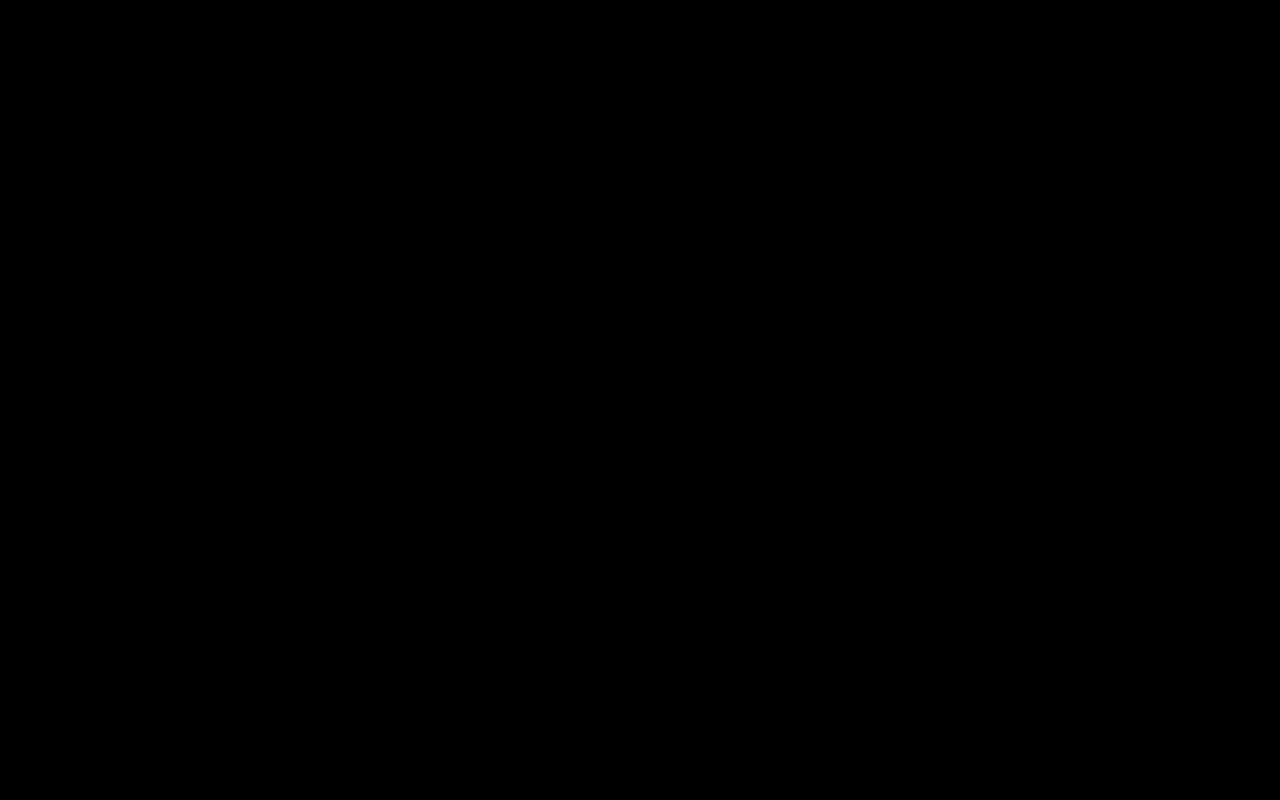
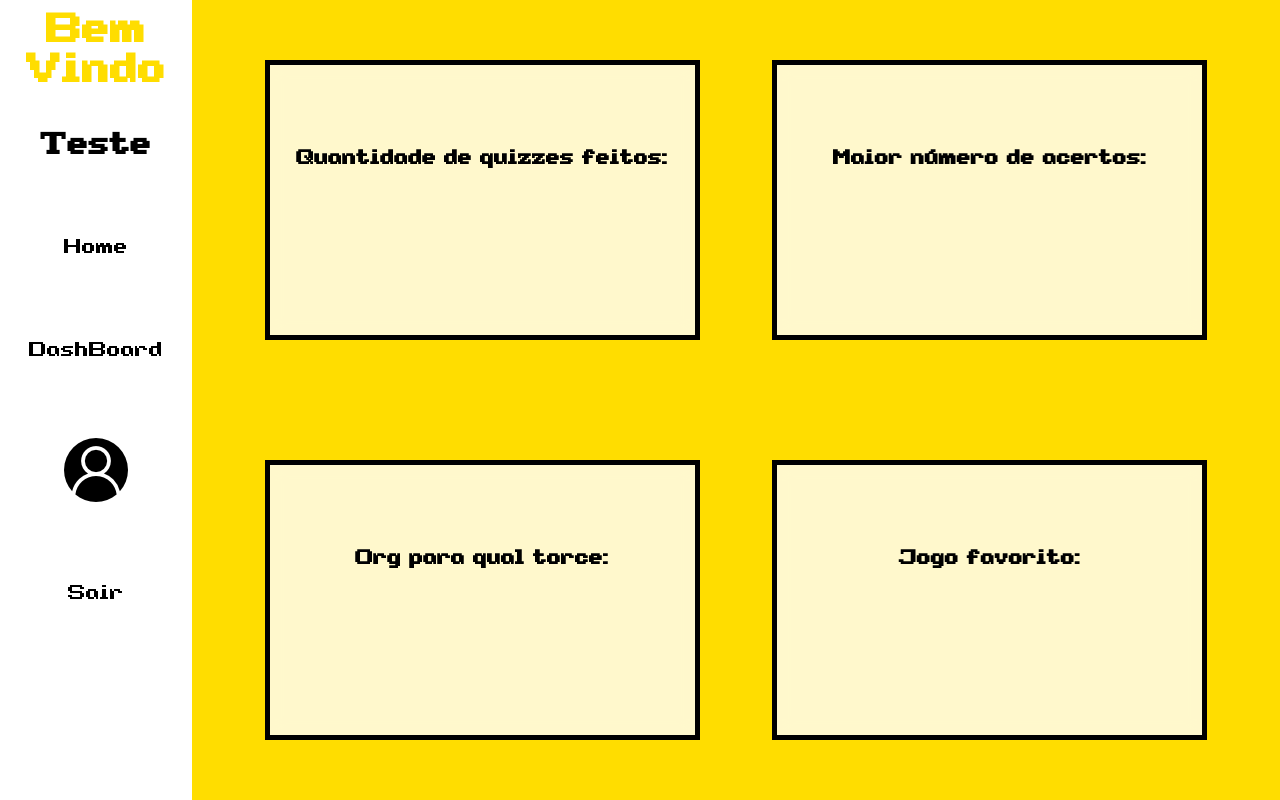
Before and after one commit to DanielRRSilva/ProjetoIndividual, a website: page site/public/perfil.html in a window 1280 px wide. Drawn offline with Linux system fonts and the light colour scheme; no server answers.

Commit message:
pagina de perfil feita e integrada ao banco

```diff
--- a/site/app.js
+++ b/site/app.js
@@ -13,6 +13,7 @@ var usuarioRouter = require("./src/routes/usuarios");
 var formularioRouter = require("./src/routes/formulario");
 var quizRouter = require("./src/routes/quiz");
 var dashboardRouter = require("./src/routes/dashboard");
+var perfilRouter = require("./src/routes/perfil");
 
 app.use(express.json());
 app.use(express.urlencoded({ extended: false }));
@@ -25,6 +26,7 @@ app.use("/usuarios", usuarioRouter);
 app.use("/formulario", formularioRouter);
 app.use("/quiz", quizRouter);
 app.use("/dashboard", dashboardRouter);
+app.use("/perfil", perfilRouter);
 
 app.listen(PORTA, function () {
     console.log(`Servidor do seu site já está rodando! Acesse o caminho a seguir para visualizar: http://localhost:${PORTA} \n
--- /dev/null
+++ b/site/public/css/perfil.css
@@ -0,0 +1,71 @@
+body {
+    display: flex;
+}
+
+.sideMenu {
+    width: 15%;
+    height: 100%;
+    background-color: #fff;
+    display: flex;
+    flex-direction: column;
+    align-items: center;
+}
+
+nav{
+    width: 100%;
+    height: 65%;
+}
+
+ul {
+    width: 100%;
+    height: 100%;
+    list-style: none;
+    display: flex;
+    flex-direction: column;
+    align-items: center;
+    justify-content: space-evenly;
+}
+
+a{
+    color: #000;
+    text-align: center;
+}
+
+h1 {
+    margin-top: 10px;
+    color: #ffdd00;
+}
+
+.bannerPerfil {
+    width: 85%;
+    height: 100%;
+    background-color: #ffdd00;
+}
+
+.cardsTop {
+    width: 100%;
+    height: 50%;
+    display: flex;
+    justify-content: space-evenly;
+    align-items: center;
+}
+
+.cardsBot {
+    width: 100%;
+    height: 50%;
+    display: flex;
+    justify-content: space-evenly;
+    align-items: center;
+}
+
+.card {
+    width: 40%;
+    height: 70%;
+    background-color: rgba(255, 255, 255, 0.8);
+    backdrop-filter: blur(10px);
+    border: 5px solid #000;
+    display: flex;
+    flex-direction: column;
+    justify-content: space-evenly;
+    align-items: center;
+}
--- a/site/public/css/style.css
+++ b/site/public/css/style.css
@@ -68,6 +68,29 @@ input, select {
     font-family: 'super-legendBoy', Times, serif;
     font-size: 18px;
     text-align: center;
+}
+
+.sideMenu {
+    font-family: 'super-legendBoy', Times, serif;
+    text-align: center;
+    font-size: 18px;
+}
+
+.sideMenu a:hover {
+    border-radius: 16px;
+    background-color: #ffdd00;
+    box-shadow:
+     rgba(0, 0, 0, 0.5) 2px 2px,
+     rgba(0, 0, 0, 0.4) 4px 4px,
+     rgba(0, 0, 0, 0.3) 6px 6px,
+     rgba(0, 0, 0, 0.2) 7px 7px,
+     rgba(0, 0, 0, 0.1) 9px 9px;
+}
+
+.bannerPerfil h2, p {
+    font-family: 'super-legendBoy', Times, serif;
+    text-align: center;
+    font-size: 18px;
 }
 
 .bannerForms label {
@@ -255,7 +278,7 @@ input, select {
     top: 145%;
     right: 6%;
     width: 240px;
-    height: 110px;
+    height: 160px;
     background-color: #fff;
     z-index: 1;
     border-radius: 8px;
--- a/site/public/js/navBar.js
+++ b/site/public/js/navBar.js
@@ -7,6 +7,7 @@ var alerta = document.getElementById("alerta")
 var mensagem = document.getElementById("mensagem")
 var loginBtn = document.getElementById("loginButton")
 var dashBtn = document.getElementById("dashButton")
+var perfilBtn = document.getElementById("perfilButton")
 
 iconBox.onclick = function() {
     iconBox.classList.toggle("active")
@@ -17,9 +18,11 @@ profileIcon.onclick = function() {
     subMenu.classList.toggle("active")
     if(idUser == undefined) {
         dashBtn.style.display = "none"
+        perfilBtn.style.display = "none"
     }else {
         loginBtn.style.display = "none"
         dashBtn.style.display = "block"
+        perfilBtn.style.display = "block"
     }
 }
 
@@ -31,7 +34,7 @@ document.onclick = function(e) {
     }
 }
 
-function sair() {
+function logout() {
     sessionStorage.clear()
     window.location = "../index.html"
 }
--- /dev/null
+++ b/site/public/js/perfil.js
@@ -0,0 +1,34 @@
+var idUsuario = sessionStorage.ID_USUARIO
+function buscarDados() {
+  fetch("/perfil/buscarDados", {
+    method: "POST",
+    headers: {
+      "Content-Type": "application/json",
+    },
+    body: JSON.stringify({
+      idUsuario: idUsuario
+    }),
+  })
+    .then(function (resposta) {
+      console.log("resposta: ", resposta);
+
+      if (resposta.ok) {
+        resposta.json().then(json => {
+          console.log(json)
+          nomeUser.innerHTML = json[0].nome,
+          qtdTentativa.innerHTML = json[0].totalTentativas,
+          qtdAcerto.innerHTML = json[0].maiorPontuacao,
+          orgTorce.innerHTML = json[0].qualOrgTorce,
+          jogoFav.innerHTML = json[0].jogoFav
+        })
+      } else {
+        throw "Houve um erro ao enviar o formulario!";
+      }
+    })
+    .catch(function (resposta) {
+      console.log(`#ERRO: ${resposta}`);
+    });
+  return false;
+}
+
+buscarDados()
--- a/site/public/perfil.html
+++ b/site/public/perfil.html
@@ -4,11 +4,49 @@
     <meta charset="UTF-8">
     <meta name="viewport" content="width=device-width, initial-scale=1.0">
     <link rel="stylesheet" href="css/style.css">
+    <link rel="stylesheet" href="css/perfil.css">
+    <link rel="shortcut icon" href="assets/img/favicon.ico" type="image/x-icon">
     <title>The Control| Perfil</title>
 </head>
 <body>
     <div class="alerta">
         <p id="mensagem">Cadastro realizado!</p>
     </div>
+    <div class="sideMenu">
+        <h1>Bem Vindo</h1><br><br>
+        <h2 id="nomeUser">Teste</h2>
+        <nav>
+            <ul>
+                <li><a href="index.html">Home</a></li>
+                <li><a id="dashButton" href="dashboard/dashboard.html">DashBoard</a></li>
+                <li><img src="assets/img/do-utilizador.png" alt="user-icon" class="profileIcon"></li>
+                <li><a href="index.html" onclick="logout()">Sair</a></li>
+            </ul>
+        </nav>
+    </div>
+    <div class="bannerPerfil">
+        <div class="cardsTop">
+            <div class="card">
+                <h2>Quantidade de quizzes feitos:</h2>
+                <p id="qtdTentativa"></p>
+            </div>
+            <div class="card">
+                <h2>Maior número de acertos:</h2>
+                <p id="qtdAcerto"></p>
+            </div>
+        </div>
+        <div class="cardsBot">
+            <div class="card">
+                <h2>Org para qual torce:</h2>
+                <p id="orgTorce"></p>
+            </div>
+            <div class="card">
+                <h2>Jogo favorito:</h2>
+                <p id="jogoFav"></p>
+            </div>
+        </div>
+    </div>
 </body>
 </html>
+<script src="js/perfil.js"></script>
+<script src="js/navBar.js"></script>
```
Also changed, not shown: site/public/cadastro_login.html (+2 -1 lines), site/public/dashboard/dashboard.html (+2 -1 lines), site/public/forms.html (+2 -1 lines), site/public/games.html (+2 -1 lines), site/public/index.html (+2 -1 lines), site/public/quiz/quizLoL.html (+2 -1 lines), site/public/quiz/quizR6.html (+2 -1 lines), site/public/quizEscolha.html (+2 -1 lines), site/src/controllers/perfilController.js (added, +21 -0 lines), site/src/models/perfilModel.js (added, +12 -0 lines), site/src/routes/perfil.js (added, +10 -0 lines).
